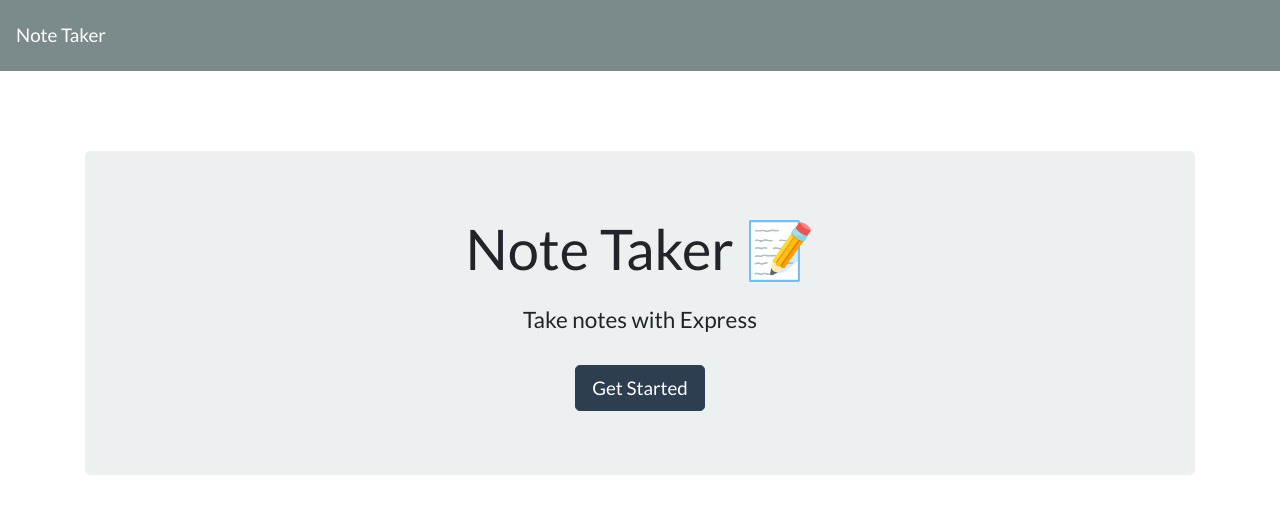
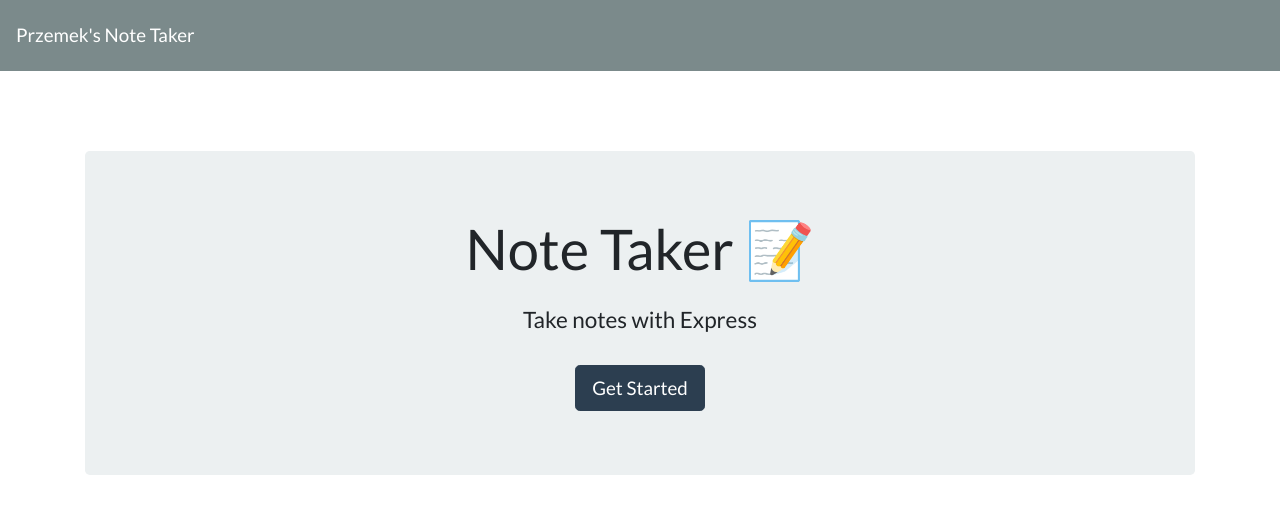
Before and after one commit to KiteRunner2/BootHomework_10, a website: page public/index.html in a window 1280 px wide. Drawn offline with nearby package versions, Linux system fonts and the light colour scheme; no server answers.

Commit message:
change navbar logo

```diff
--- a/public/index.html
+++ b/public/index.html
@@ -11,7 +11,7 @@
 
 <body>
   <nav class="navbar navbar-dark bg-dark">
-    <a class="navbar-brand" href="/">Note Taker
+    <a class="navbar-brand" href="/">Przemek's Note Taker
     </a>
   </nav>
   <div class="container">
```
